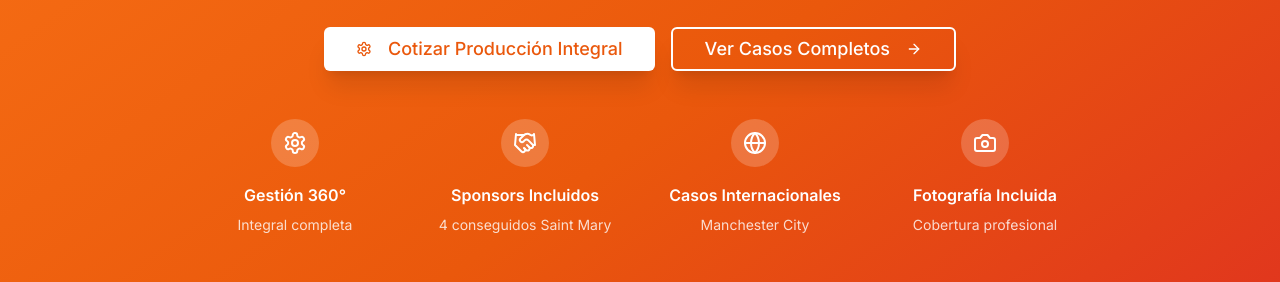
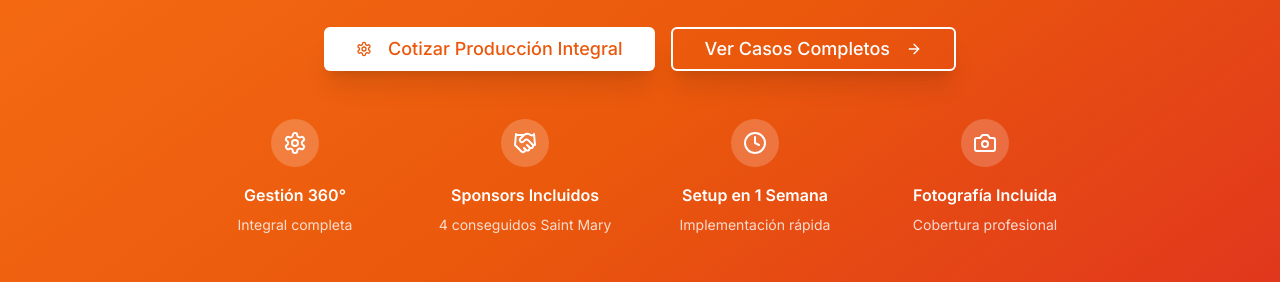
Before and after one commit to ridaofranco/somosder, a Next.js app: page /servicios/produccion-integral in a window 1280 px wide. Shown: the part 4420-4702 px from the top of the page. Built offline with nearby package versions, Linux system fonts and the light colour scheme.

Commit message:
[dyad] Corregidos errores de sintaxis en las páginas de servicios - wrote 3 file(s)

```diff
--- a/app/servicios/produccion-integral/page.tsx
+++ b/app/servicios/produccion-integral/page.tsx
@@ -574,10 +574,10 @@ export default function ProduccionIntegralPage() {
 
               <div className="text-center">
                 <div className="w-12 h-12 bg-white/20 rounded-full flex items-center justify-center mx-auto mb-4">
-                  <Globe className="h-6 w-6 text-white" />
+                  <Clock className="h-6 w-6 text-white" />
                 </div>
-                <h3 className="font-semibold mb-2">Casos Internacionales</h3>
-                <p className="text-sm opacity-80">Manchester City</p>
+                <h3 className="font-semibold mb-2">Setup en 1 Semana</h3>
+                <p className="text-sm opacity-80">Implementación rápida</p>
               </div>
 
               <div className="text-center">
```
